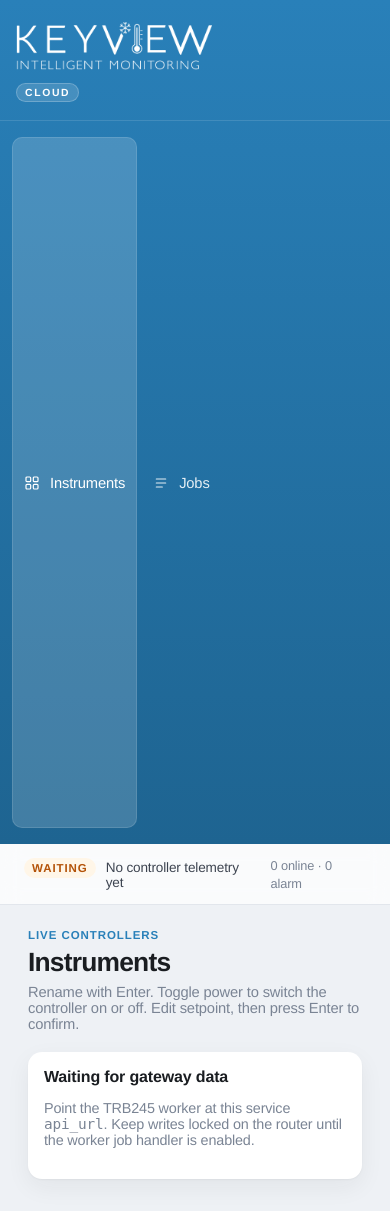
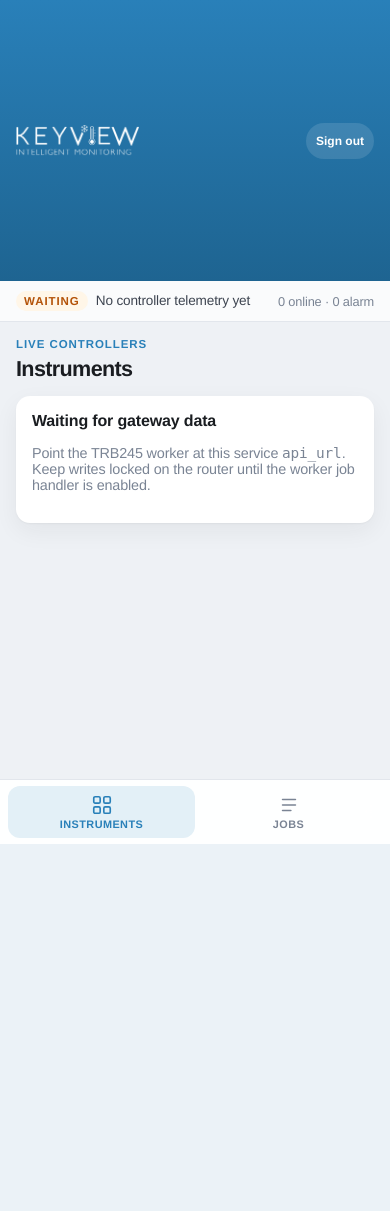
Before and after one commit to RichardChitambo2312/ewnext-cloud, a FastAPI app: page / in a window 390 px wide. After the commit the page ends 844 px from the top, so only its background shows below. Run offline with FastAPI, Linux system fonts and the light colour scheme; the visitor is signed in with stand-in values (Sample User, id 1); some libraries are stand-ins or nearby versions.

Commit message:
Make the cloud console feel like an app on phones.
Co-authored-by: Cursor <cursoragent@cursor.com>

```diff
--- a/cloud/static/app.css
+++ b/cloud/static/app.css
@@ -51,6 +51,7 @@
 html,
 body {
   min-height: 100%;
+  min-height: 100dvh;
 }
 
 body {
@@ -61,6 +62,12 @@ body {
   -webkit-font-smoothing: antialiased;
   text-rendering: optimizeLegibility;
   letter-spacing: -0.01em;
+  -webkit-tap-highlight-color: rgba(41, 128, 185, 0.18);
+}
+
+.mobile-bar,
+.tabbar {
+  display: none;
 }
 
 a {
@@ -85,6 +92,7 @@ button {
 
 .shell {
   min-height: 100vh;
+  min-height: 100dvh;
   display: grid;
   grid-template-columns: 236px 1fr;
   background: var(--canvas);
@@ -1051,6 +1059,12 @@ th {
   border-top: 1px solid var(--line);
 }
 
+.chart-status-legend[hidden],
+.chart-wrap[hidden],
+.chart-empty[hidden] {
+  display: none;
+}
+
 .legend-key {
   display: inline-flex;
   align-items: center;
@@ -1079,23 +1093,6 @@ th {
 }
 
 @media (max-width: 900px) {
-  .shell {
-    grid-template-columns: 1fr;
-  }
-
-  .sidebar {
-    position: static;
-    height: auto;
-  }
-
-  .sidebar-nav {
-    flex-direction: row;
-  }
-
-  .sidebar-foot {
-    display: none;
-  }
-
   .split {
     grid-template-columns: 1fr;
   }
@@ -1104,3 +1101,260 @@ th {
     grid-template-columns: 1fr 1fr;
   }
 }
+
+@media (max-width: 820px) {
+  html,
+  body {
+    overflow-x: hidden;
+  }
+
+  body {
+    touch-action: manipulation;
+  }
+
+  .shell {
+    grid-template-columns: 1fr;
+    min-height: 100dvh;
+  }
+
+  .sidebar {
+    display: none;
+  }
+
+  .mobile-bar {
+    display: flex;
+    align-items: center;
+    justify-content: space-between;
+    gap: 12px;
+    position: sticky;
+    top: 0;
+    z-index: 30;
+    min-height: 52px;
+    padding: calc(8px + env(safe-area-inset-top)) 16px 8px;
+    background: linear-gradient(180deg, var(--nav) 0%, var(--nav-deep) 100%);
+    color: #fff;
+  }
+
+  .mobile-brand {
+    display: flex;
+    align-items: center;
+    min-width: 0;
+  }
+
+  .mobile-brand img {
+    display: block;
+    height: 32px;
+    width: auto;
+    max-width: 180px;
+  }
+
+  .mobile-logout {
+    border: 0;
+    background: rgba(255, 255, 255, 0.12);
+    color: #fff;
+    font-size: 0.75rem;
+    font-weight: 600;
+    padding: 8px 10px;
+    border-radius: 999px;
+    min-height: 36px;
+  }
+
+  .tabbar {
+    display: grid;
+    grid-template-columns: 1fr 1fr;
+    position: fixed;
+    left: 0;
+    right: 0;
+    bottom: 0;
+    z-index: 30;
+    background: rgba(255, 255, 255, 0.94);
+    backdrop-filter: blur(14px);
+    border-top: 1px solid var(--line);
+    padding: 6px 8px calc(6px + env(safe-area-inset-bottom));
+  }
+
+  .tab-link {
+    display: flex;
+    flex-direction: column;
+    align-items: center;
+    justify-content: center;
+    gap: 2px;
+    min-height: 52px;
+    border-radius: 12px;
+    color: var(--muted);
+    font-size: 0.68rem;
+    font-weight: 700;
+    letter-spacing: 0.04em;
+    text-transform: uppercase;
+  }
+
+  .tab-link.active {
+    color: var(--nav);
+    background: var(--brand-blue-soft);
+  }
+
+  .shell-topbar {
+    padding: 10px 16px;
+    position: static;
+    backdrop-filter: none;
+  }
+
+  .top-health {
+    flex-wrap: wrap;
+    gap: 4px 8px;
+  }
+
+  .top-health-label {
+    display: inline-flex;
+  }
+
+  .top-meta {
+    font-size: 0.75rem;
+  }
+
+  .shell-main {
+    padding: 16px 16px calc(28px + 64px + env(safe-area-inset-bottom));
+  }
+
+  .page-head {
+    align-items: flex-start;
+    flex-wrap: wrap;
+    margin-bottom: 14px;
+    gap: 10px;
+  }
+
+  .page-head h1,
+  .name-input-lg {
+    font-size: 1.35rem;
+  }
+
+  .page-sub {
+    display: none;
+  }
+
+  .instrument-grid {
+    grid-template-columns: 1fr;
+    gap: 10px;
+  }
+
+  .instrument-card {
+    padding: 14px 14px 12px;
+    border-radius: 16px;
+  }
+
+  .instrument-card:hover {
+    transform: none;
+  }
+
+  .instrument-card-head {
+    gap: 10px;
+  }
+
+  .name-input,
+  .setpoint-input,
+  .login-card input {
+    font-size: 16px;
+  }
+
+  .name-input {
+    padding: 6px 4px;
+  }
+
+  .status-chip {
+    min-height: 48px;
+    padding: 8px;
+  }
+
+  .switch-ui {
+    width: 48px;
+    height: 28px;
+  }
+
+  .switch-ui::after {
+    width: 24px;
+    height: 24px;
+  }
+
+  .power-input:checked + .switch-ui::after {
+    transform: translateX(20px);
+  }
+
+  .detail-metrics {
+    grid-template-columns: 1fr;
+    gap: 8px;
+  }
+
+  .detail-metric {
+    min-height: 52px;
+    padding: 12px 14px;
+  }
+
+  .chart-panel {
+    padding: 12px;
+  }
+
+  .chart-toolbar {
+    align-items: stretch;
+    flex-direction: column;
+  }
+
+  .range-tabs {
+    display: grid;
+    grid-template-columns: repeat(5, minmax(0, 1fr));
+    gap: 4px;
+  }
+
+  .range-tab {
+    padding: 8px 4px;
+    font-size: 0.72rem;
+    text-align: center;
+  }
+
+  .chart-wrap {
+    height: 280px;
+  }
+
+  .table-wrap {
+    overflow-x: auto;
+    -webkit-overflow-scrolling: touch;
+  }
+
+  table {
+    min-width: 100%;
+  }
+
+  th,
+  td {
+    white-space: nowrap;
+  }
+
+  input,
+  select,
+  textarea {
+    font-size: 16px;
+  }
+
+  .login-body {
+    min-height: 100dvh;
+    place-items: stretch;
+    padding: calc(24px + env(safe-area-inset-top)) 16px calc(24px + env(safe-area-inset-bottom));
+  }
+
+  .login-card {
+    width: 100%;
+    max-width: none;
+    margin: auto 0;
+    padding: 24px 20px;
+    border-radius: 18px;
+  }
+
+  .login-logo {
+    width: min(220px, 80%);
+  }
+
+  .primary-btn {
+    min-height: 48px;
+    width: 100%;
+    font-size: 1rem;
+  }
+}
--- a/cloud/templates/base.html
+++ b/cloud/templates/base.html
@@ -2,13 +2,25 @@
 <html lang="en">
 <head>
   <meta charset="utf-8">
-  <meta name="viewport" content="width=device-width, initial-scale=1">
+  <meta name="viewport" content="width=device-width, initial-scale=1, viewport-fit=cover">
+  <meta name="theme-color" content="#2980b9">
+  <meta name="apple-mobile-web-app-capable" content="yes">
+  <meta name="mobile-web-app-capable" content="yes">
+  <meta name="apple-mobile-web-app-status-bar-style" content="black-translucent">
   <title>{% block title %}Keyview Cloud{% endblock %}</title>
   <link rel="stylesheet" href="/static/app.css">
   {% block extra_head %}{% endblock %}
 </head>
 <body>
   <div class="shell">
+    <header class="mobile-bar">
+      <a class="mobile-brand" href="/" aria-label="Keyview">
+        <img src="/static/brand/keyview-logo-white.png" alt="Keyview Intelligent Monitoring">
+      </a>
+      <form method="post" action="/logout">
+        <button class="mobile-logout" type="submit">Sign out</button>
+      </form>
+    </header>
     <aside class="sidebar">
       <div class="sidebar-brand">
         <a href="/" aria-label="Keyview">
@@ -52,6 +64,16 @@
         {% block content %}{% endblock %}
       </main>
     </div>
+    <nav class="tabbar" aria-label="App">
+      <a class="tab-link{% if page == 'instruments' or page == 'instrument' %} active{% endif %}" href="/">
+        <svg width="22" height="22" viewBox="0 0 24 24" fill="none" stroke="currentColor" stroke-width="1.8"><rect x="3" y="3" width="7" height="7" rx="1.5"/><rect x="14" y="3" width="7" height="7" rx="1.5"/><rect x="3" y="14" width="7" height="7" rx="1.5"/><rect x="14" y="14" width="7" height="7" rx="1.5"/></svg>
+        <span>Instruments</span>
+      </a>
+      <a class="tab-link{% if page == 'jobs' %} active{% endif %}" href="/jobs">
+        <svg width="22" height="22" viewBox="0 0 24 24" fill="none" stroke="currentColor" stroke-width="1.8"><path d="M5 6h14M5 12h14M5 18h9" stroke-linecap="round"/></svg>
+        <span>Jobs</span>
+      </a>
+    </nav>
   </div>
   <script>
     document.querySelectorAll(".name-inline").forEach(function (form) {
--- a/cloud/templates/login.html
+++ b/cloud/templates/login.html
@@ -2,7 +2,10 @@
 <html lang="en">
 <head>
   <meta charset="utf-8">
-  <meta name="viewport" content="width=device-width, initial-scale=1">
+  <meta name="viewport" content="width=device-width, initial-scale=1, viewport-fit=cover">
+  <meta name="theme-color" content="#2980b9">
+  <meta name="apple-mobile-web-app-capable" content="yes">
+  <meta name="mobile-web-app-capable" content="yes">
   <title>Keyview Cloud — Sign in</title>
   <link rel="stylesheet" href="/static/app.css">
 </head>
```
